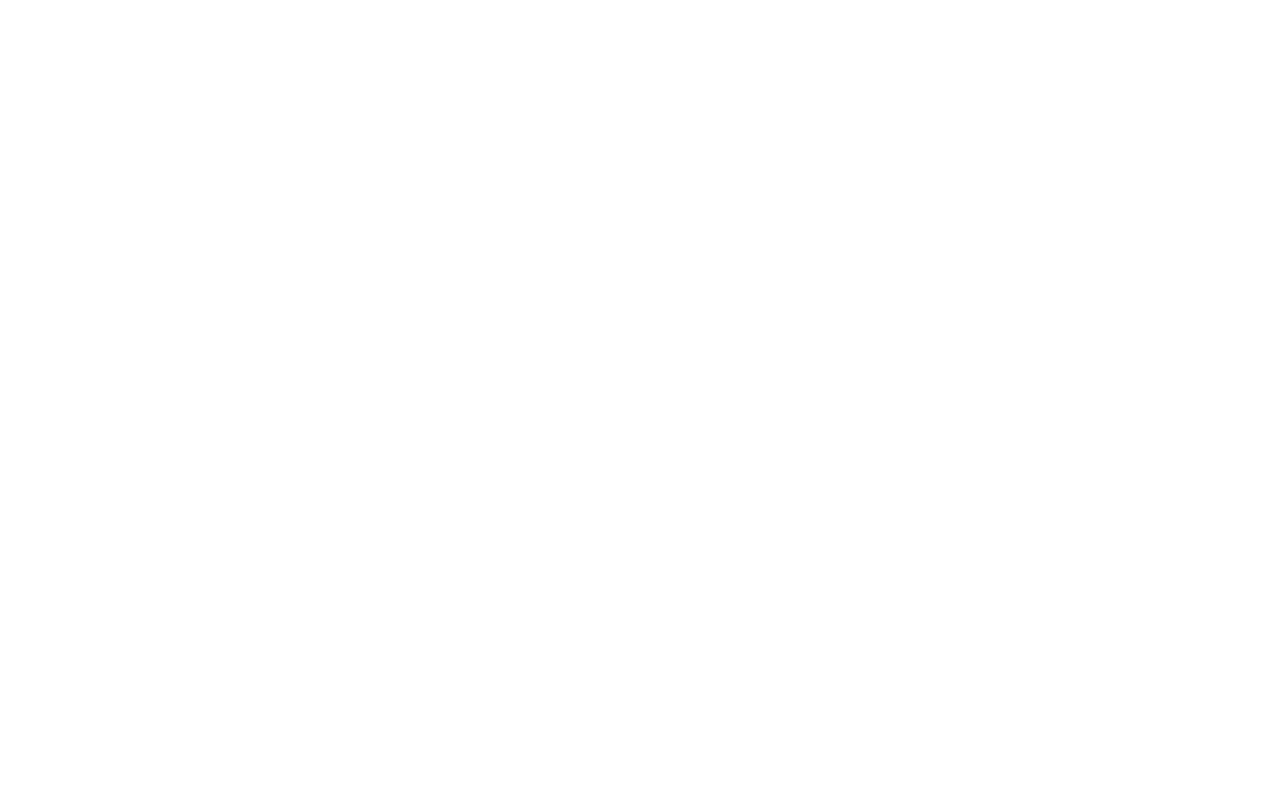
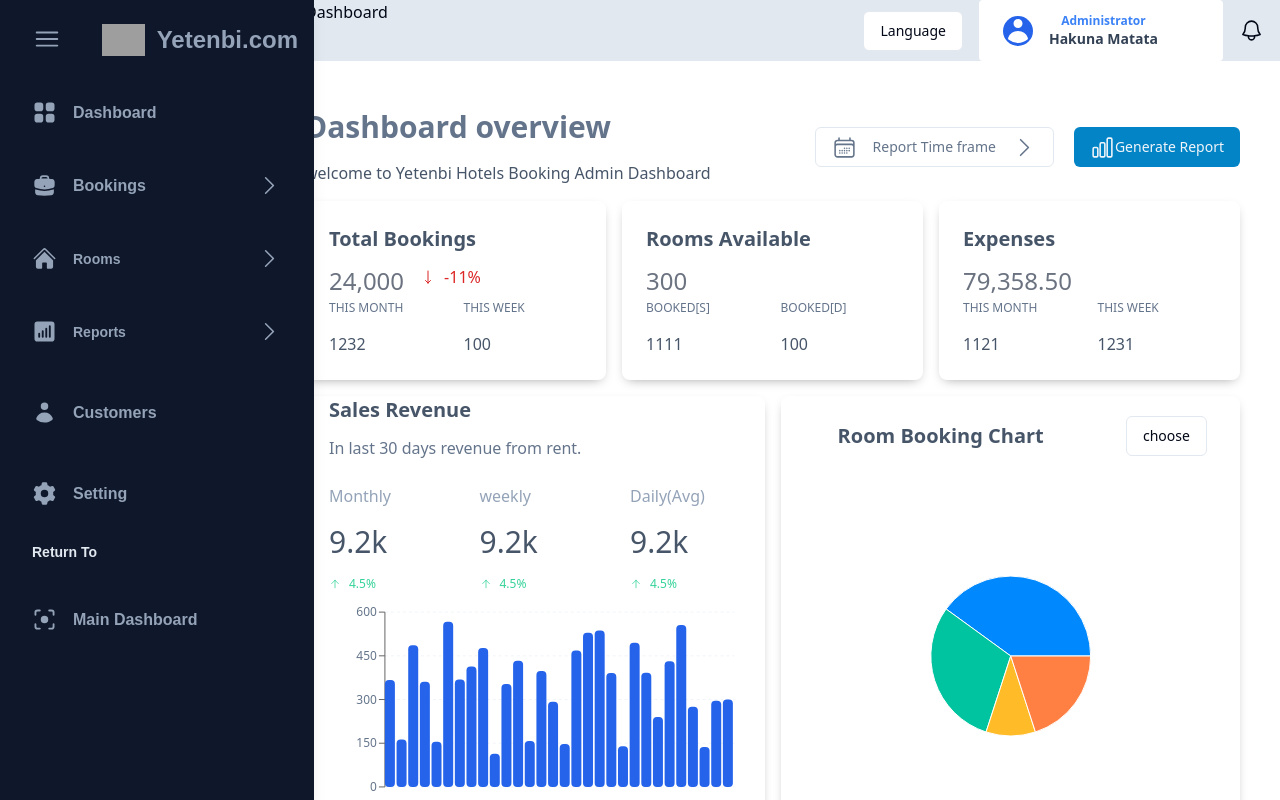
Before and after one commit to esmael-Abdlkadr/Yetenbi-Hotel-Booking, a React (Vite) app in the folder client/: page /dashboard in a window 1280 px wide. Before the commit this address had no page. Shown: the top 800 px of the page. Built offline with nearby package versions, Linux system fonts and the light colour scheme; grey boxes are pictures that could not be loaded.

Commit message:
customer table started

```diff
--- a/client/package.json
+++ b/client/package.json
@@ -18,6 +18,7 @@
     "@radix-ui/react-slot": "^1.1.0",
     "@tanstack/react-query": "^5.29.2",
     "@tanstack/react-query-devtools": "^5.29.2",
+    "@tanstack/react-table": "^8.19.3",
     "axios": "^1.6.8",
     "class-variance-authority": "^0.7.0",
     "clsx": "^2.1.1",
--- a/client/src/App.tsx
+++ b/client/src/App.tsx
@@ -7,10 +7,11 @@
 import AddHotel from "./page/AddHotel.tsx";
 import AdminSignup from "./admin/signupForm/Signup.tsx";
 import AdminLogin from "@/admin/LoginForm/Login";
-import AdminDahsboard from "@/admin/dashbaord/Dashboard";
+import AdminDashboard from "@/admin/dashbaord/Dashboard";
+import DashboardLayout from "@/admin/dashbaord/DashboardLayout";
+import AllCustomers from "@/admin/dashbaord/customer/AllCustomers";
 
-
-const toastOPtion: ToastOptions = {
+const toastOption: ToastOptions = {
     duration: 3000,
     style: {
         fontSize: "16px",
@@ -20,29 +21,29 @@
         color: "#333",
     },
 };
+
 function App() {
     const { token } = useAuthContext();
     return (
         <BrowserRouter>
             <Routes>
                 {/* admin routes */}
-        <Route path={"/admin/signup"} element={<AdminSignup />} />
-        <Route path={"/admin/login"} element={<AdminLogin />} />
-          <Route path={"/dashbaord"} element={<AdminDahsboard/>} />
-        <Route path={"/signup"} element={<Signup />} />
-        <Route path={"/login"} element={<Login />} />
+                <Route path="/admin/signup" element={<AdminSignup />} />
+                <Route path="/admin/login" element={<AdminLogin />} />
+                <Route path="/dashboard" element={<DashboardLayout />}>
+
+                    <Route index element={<AdminDashboard />} />
+                    <Route path="all-customers" element={<AllCustomers />} />
+
+                </Route>
+                <Route path="/signup" element={<Signup />} />
+                <Route path="/login" element={<Login />} />
                 <Route path="/add-hotel" element={<AddHotel />} />
-        {/*<Route path="/admin-dashboard" element={<AdminDashboard />} />*/}
-        {/* {token && (
-          <>
-
-          </>
-        )} */}
                 <Route
                     path="/"
                     element={
                         <Layout>
-              <p>Home </p>
+                            <p>Home</p>
                         </Layout>
                     }
                 />
@@ -51,7 +52,7 @@
                 position="top-center"
                 gutter={12}
                 containerStyle={{ margin: "8px" }}
-        toastOptions={toastOPtion}
+                toastOptions={toastOption}
             />
         </BrowserRouter>
     );
--- a/client/src/admin/dashbaord/Dashboard.tsx
+++ b/client/src/admin/dashbaord/Dashboard.tsx
@@ -1,17 +1,15 @@
-import Sidebar from "@/admin/dashbaord/Sidebar";
-import DashboardHomeNavbar from "@/admin/dashbaord/DashboardHomeNavbar";
-import {SidebarProvider} from "@/contexts/SidebarContext";
+
 import DashboardHome from "@/admin/dashbaord/DashboardHome";
 
 const AdminDahsboard=()=>{
     return(
-        <SidebarProvider>
+
             <div >
-                <Sidebar/>
-                <DashboardHomeNavbar/>
+<h1>Abebe</h1>
                 <DashboardHome/>
+
             </div>
-        </SidebarProvider>
+
 
     )
 
--- a/client/src/admin/dashbaord/DashboardHome.tsx
+++ b/client/src/admin/dashbaord/DashboardHome.tsx
@@ -12,7 +12,7 @@
 import {CardValue} from "@/admin/dashbaord/CardValue";
 import TopFeature from "@/admin/dashbaord/TopFeature";
 import BookingChart from "@/admin/dashbaord/BookingChart";
-import { HiOutlineArrowSmallUp,HiOutlineArrowSmallDown } from "react-icons/hi2";
+import { HiOutlineArrowSmallUp } from "react-icons/hi2";
 import ExspenseChart from "@/admin/dashbaord/ExspenseChart";
 import NewCustomerOverview from "@/admin/dashbaord/customer/NewCustomerOverview";
 import RecentActivities from "@/admin/dashbaord/RecentActivities";
--- /dev/null
+++ b/client/src/admin/dashbaord/DashboardLayout.tsx
@@ -0,0 +1,22 @@
+
+import Sidebar from "@/admin/dashbaord/Sidebar";
+import DashboardHomeNavbar from "@/admin/dashbaord/DashboardHomeNavbar";
+import {SidebarProvider} from "@/contexts/SidebarContext";
+
+import {Outlet} from "react-router-dom";
+
+const DashboardLayout = () => {
+
+    return (
+          <SidebarProvider>
+            <Sidebar />
+            <DashboardHomeNavbar />
+
+            <div>
+             <Outlet/>
+            </div>
+          </SidebarProvider>
+    );
+};
+
+export default DashboardLayout;
--- a/client/src/admin/dashbaord/Sidebar.tsx
+++ b/client/src/admin/dashbaord/Sidebar.tsx
@@ -40,7 +40,7 @@
             <div className={"mt-8"}>
                 <div>
 
-                    <Link to={"/"} className={"   flex items-center  gap-4" +
+                    <Link to={"/dashboard"} className={"   flex items-center  gap-4" +
                         "  hover:text-[#0c4a6e] transition-all" +
                         "   hover:bg-[#efefef] rounded-md px-4 py-3   font-semibold"}>
                         <HiMiniSquares2X2 size={25}/>
@@ -72,7 +72,7 @@
                 </div>
 
                 {isExpand['bookings'] && <div className={"flex flex-col gap-4 text-[#cbd5e1] pl-8 mt-4"}>
-                    <Link to={""}>All Booking</Link>
+                    <Link to={"/dashboard/all-customers"}>All Booking</Link>
                     <Link to={""}>Add Booking</Link>
                     <Link to={""}>Edit Booking</Link>
                 </div>
--- /dev/null
+++ b/client/src/admin/dashbaord/customer/AllCustomers.tsx
@@ -0,0 +1,11 @@
+import {useSidebarContext} from "@/contexts/SidebarContext";
+
+const AllCustomers=()=>{
+    const { isCollapsed } = useSidebarContext();
+    return(
+        <div style={{marginLeft: isCollapsed ? "90px" : "305px"}} className={"mt-6  mr-10"}>
+            <h1 className={"text-3xl  font-semibold text-[#64748b]"}>Dashboard overview</h1>
+        </div>
+    )
+}
+export default AllCustomers;
```
Also changed, not shown: 1 other file (tests, documents, lock files or other folders). Lines whose indentation alone changed are shown as unchanged.
